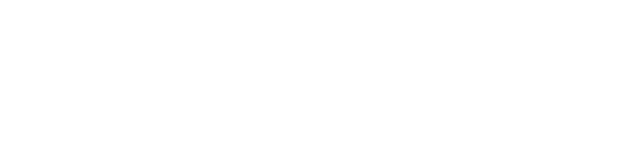
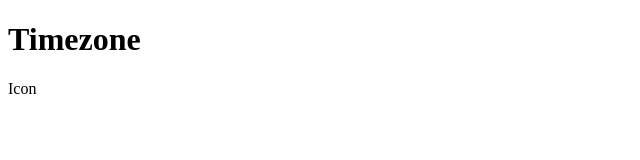
Before and after one commit to Nandini0206/weather-app, a plain HTML site: page index.html in a window 1280 px wide. Shown: the whole page, without its empty margins (0-640 px from the left). Drawn offline with Linux system fonts and the light colour scheme.

Commit message:
added div class for location,timezone

```diff
--- a/index.html
+++ b/index.html
@@ -7,6 +7,10 @@
     <link rel="stylesheet" href="styles.css">
   </head>
   <body>
+    <div class="location">
+      <h1 class="location-timezone">Timezone</h1>
+      <p>Icon</p>
+    </div>
     <script src= "app.js"></script>
   </body>
 </html>
```
